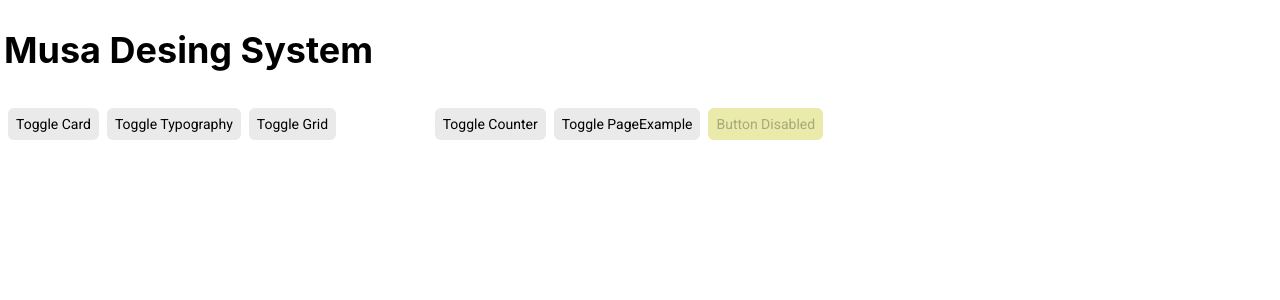
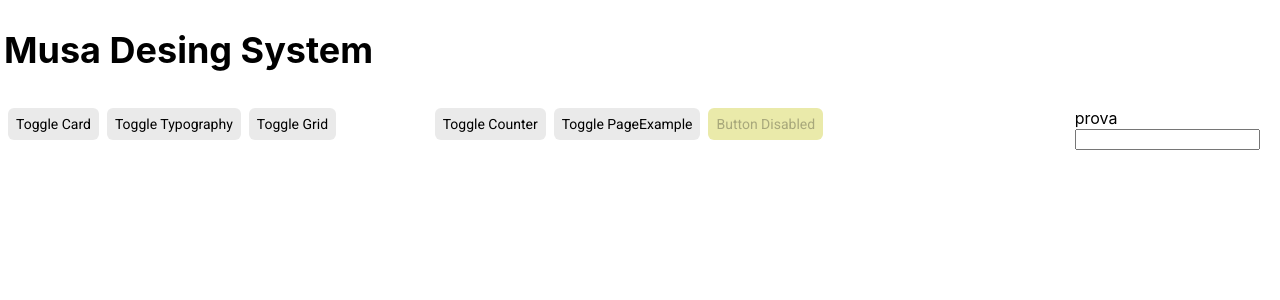
Before and after one commit to gafreax/mds, a React (Create React App) app: page / in a window 1280 px wide. Shown: the top 300 px of the page. Built offline with nearby package versions, Linux system fonts and the light colour scheme.

Commit message:
aggiunta input text

```diff
--- a/src/App.js
+++ b/src/App.js
@@ -6,6 +6,7 @@ import Element from './Components/Element';
 import GridExample from './Parts/GridExample';
 import PageExample from './Components/PageExample';
 import Typography from './Components/Typography';
+import InputText from './Components/InputText';
 
 import CardExample from './Parts/CardExample';
 import Toolbar from './Parts/Toolbar';
@@ -33,12 +34,15 @@ function App() {
           <Typography componentType="h1">Musa Desing System</Typography>
         </Element>
         <Toolbar currentState={[visibleParts, setVisibleParts]} />
-        <Element columns={12}>
+        <Container>
+          <InputText label="prova" />
+        </Container>
+        <Container>
           { visibleParts.typography && <TypographyExample /> }
           { visibleParts.counter && <Counter /> }
           { visibleParts.card && <CardExample /> }
           { visibleParts.pageExample && <PageExample /> }
-        </Element>
+        </Container>
       </Container>
       { visibleParts.grid && <GridExample /> }
     </>
--- a/src/Components/Card.jsx
+++ b/src/Components/Card.jsx
@@ -1,7 +1,7 @@
 import PropTypes from 'prop-types';
-import "./Card.css"
 import Colors from "./Colors";
 import Typography from "./Typography";
+import "./Card.css"
 
 function Card({children, image, title}) {
 
--- /dev/null
+++ b/src/Components/InputText.jsx
@@ -0,0 +1,11 @@
+import Element from './Element';
+
+function InputText ({label, size=12}){
+    return <Element columns={size}>
+        <label>
+            {label}
+        </label>
+        <input type="text"/>
+    </Element>
+}
+export default InputText
--- a/src/Parts/CardExample.jsx
+++ b/src/Parts/CardExample.jsx
@@ -1,10 +1,11 @@
 import Card from "../Components/Card"
 import Element from "../Components/Element"
+import Container from "../Components/Container"
 
 function CardExample() {
 
 
-    return <>
+    return <Container>
         <Element columns={4}>
             <Card title="card title" image="https://picsum.photos/seed/12/160/200">Card</Card>
         </Element>
@@ -14,7 +15,7 @@ function CardExample() {
         <Element columns={4}>
             <Card title="card title 2" image="https://picsum.photos/seed/34/160/200">Sono un'altra card</Card>
         </Element>
-    </>
+    </Container>
 }
 
 export default CardExample
```
Also changed, not shown: 1 other file (tests, documents, lock files or other folders).
